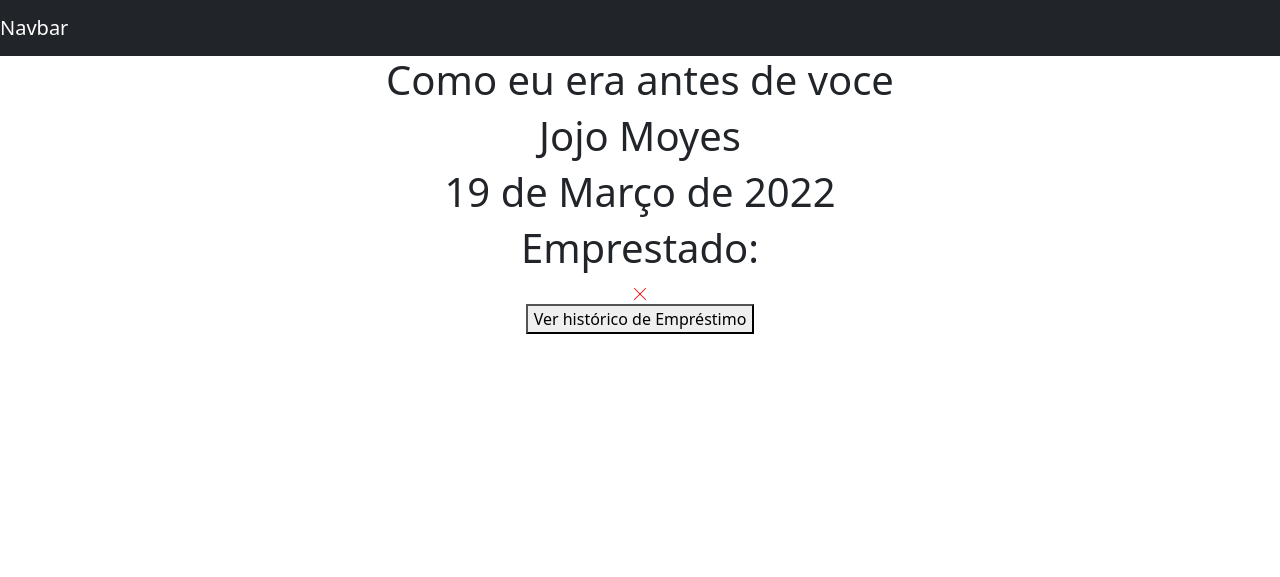
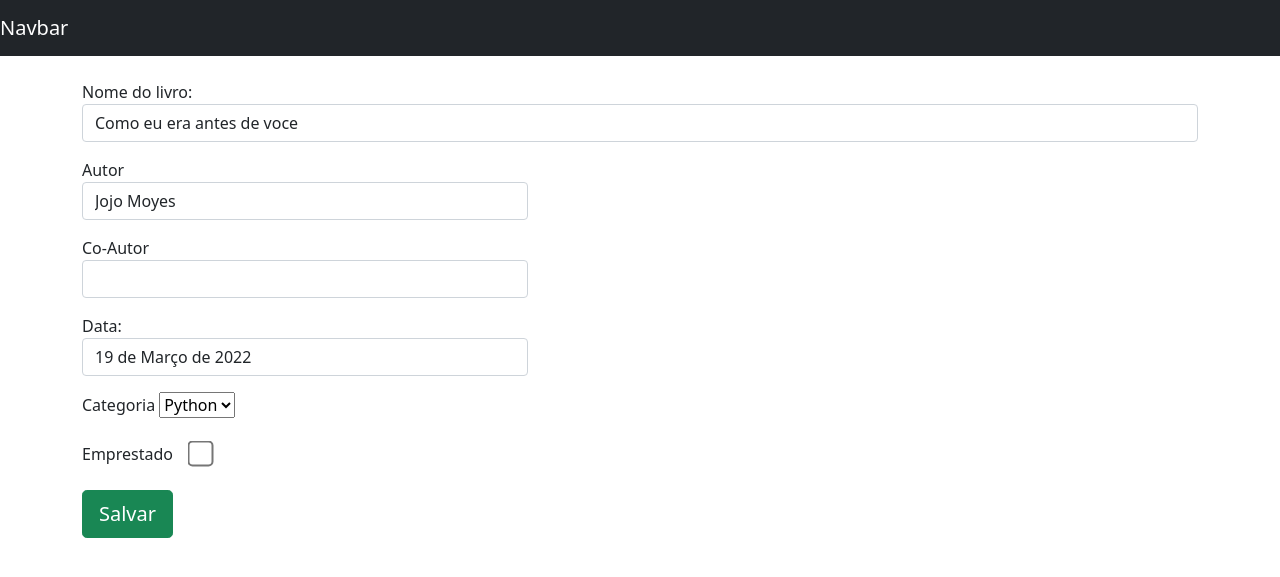
Before and after one commit to jonatasc19/biblioteca, a Django app: template Biblioteca/livro/templates/ver_livro.html in a window 1280 px wide. Shown: the top 577 px of the page. Run offline with Django 4.2, Linux system fonts and the light colour scheme; the template is opened without the code that fills it: values that come from a table or form of the project are taken from there, others are empty; data comes from the database, SQL or seed files in the repository.

Commit message:
Layout página ver_livros alterado

```diff
--- a/Biblioteca/livro/templates/ver_livro.html
+++ b/Biblioteca/livro/templates/ver_livro.html
@@ -1,31 +1,48 @@
 {% extends 'base.html' %}
 
 {% block 'conteudo' %}
-            <div style="text-align: center" class="container">
+            <div class="container">
 
-                <h1>{{livro.nome}}</h1>
-                <h1>{{livro.autor}}</h1>
-                <h1>{{livro.co_autor}}</h1>
-                <h1>{{livro.data_cadastro   }}</h1>
+              <br>
 
-                <h1>Emprestado: </h1>
+              <p>
+                <label>Nome do livro:</label>
+                <input class="form-control" type="text" value="{{livro.nome}}">
+              </p>
+              <p>
+                <label>Autor</label>
+                <input style="width: 40%;" class="form-control" type="text" value="{{livro.autor}}">
+              </p>
 
-                {% if  livro.emprestado %}
+              <p>
+                <label>Co-Autor</label>
+                <input style="width: 40%;" class="form-control" type="text" value="{{livro.co_autor}}">
+              </p>
+              <p>
+                <label>Data:</label>
+                <input style="width: 40%;" class="form-control" type="text" value="{{livro.data_cadastro}}">
+              </p>
+              <label>Categoria</label>
+              <select name="categoria">
+                <option>Python</option>
+              </select>
+              <br>
+              <br>
 
+              <label>Emprestado &nbsp; &nbsp;</label>
+              {% if  livro.emprestado %}
 
-                    <svg style= "color: green; display: inline;" xmlns="http://www.w3.org/2000/svg" width="16" height="16" fill="currentColor" class="bi bi-check-lg" viewBox="0 0 16 16">
-                    <path d="M12.736 3.97a.733.733 0 0 1 1.047 0c.286.289.29.756.01 1.05L7.88 12.01a.733.733 0 0 1-1.065.02L3.217 8.384a.757.757 0 0 1 0-1.06.733.733 0 0 1 1.047 0l3.052 3.093 5.4-6.425a.247.247 0 0 1 .02-.022Z"/>
-                    </svg>
-                  {% else %}
+                <input style="transform: scale(2.0);" checked type="checkbox" name="emprestado">
 
+              {% else %}
 
-                    <svg style="color: red; display: inline;" xmlns="http://www.w3.org/2000/svg" width="16" height="16" fill="currentColor" class="bi bi-x-lg" viewBox="0 0 16 16">
-                    <path fill-rule="evenodd" d="M13.854 2.146a.5.5 0 0 1 0 .708l-11 11a.5.5 0 0 1-.708-.708l11-11a.5.5 0 0 1 .708 0Z"/>
-                    <path fill-rule="evenodd" d="M2.146 2.146a.5.5 0 0 0 0 .708l11 11a.5.5 0 0 0 .708-.708l-11-11a.5.5 0 0 0-.708 0Z"/>
-                    </svg>
-                  {% endif %}
-                    <br>
-                  <button>Ver histórico de Empréstimo</button>
+                <input style="transform: scale(2.0);" type="checkbox" name="emprestado">
+
+              {% endif %}
+              <br>
+              <br>
+
+              <input type="submit" class="btn btn-success btn-lg" value="Salvar">
 
             </div>
 {% endblock 'conteudo' %}
```
